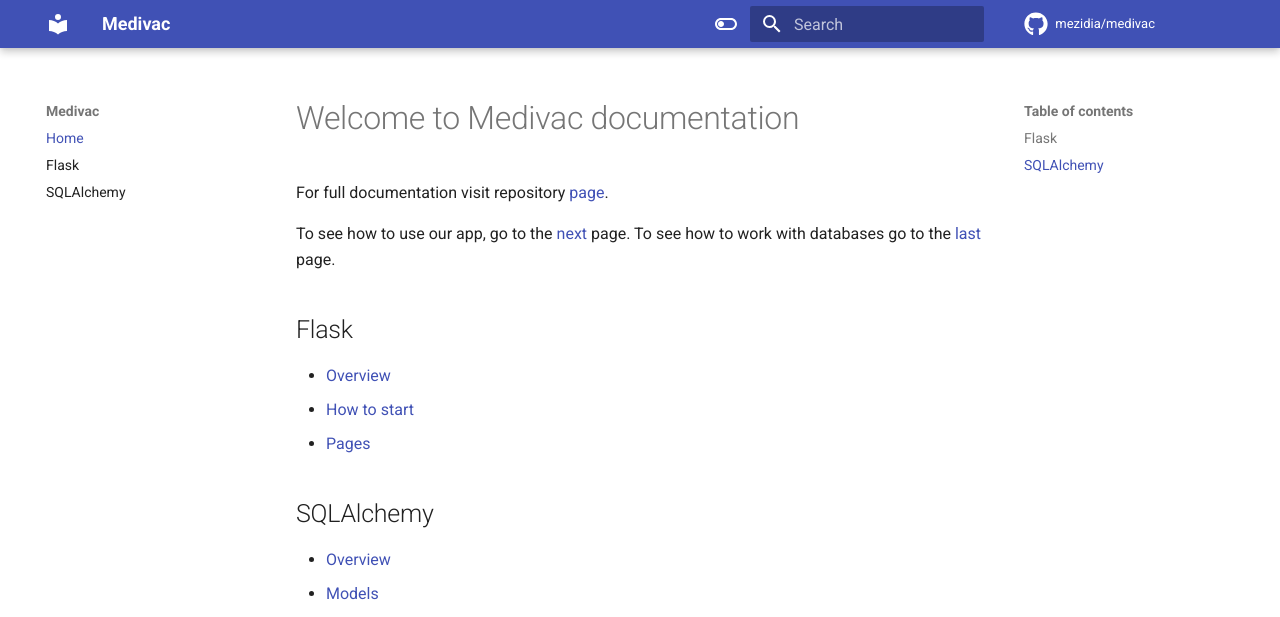
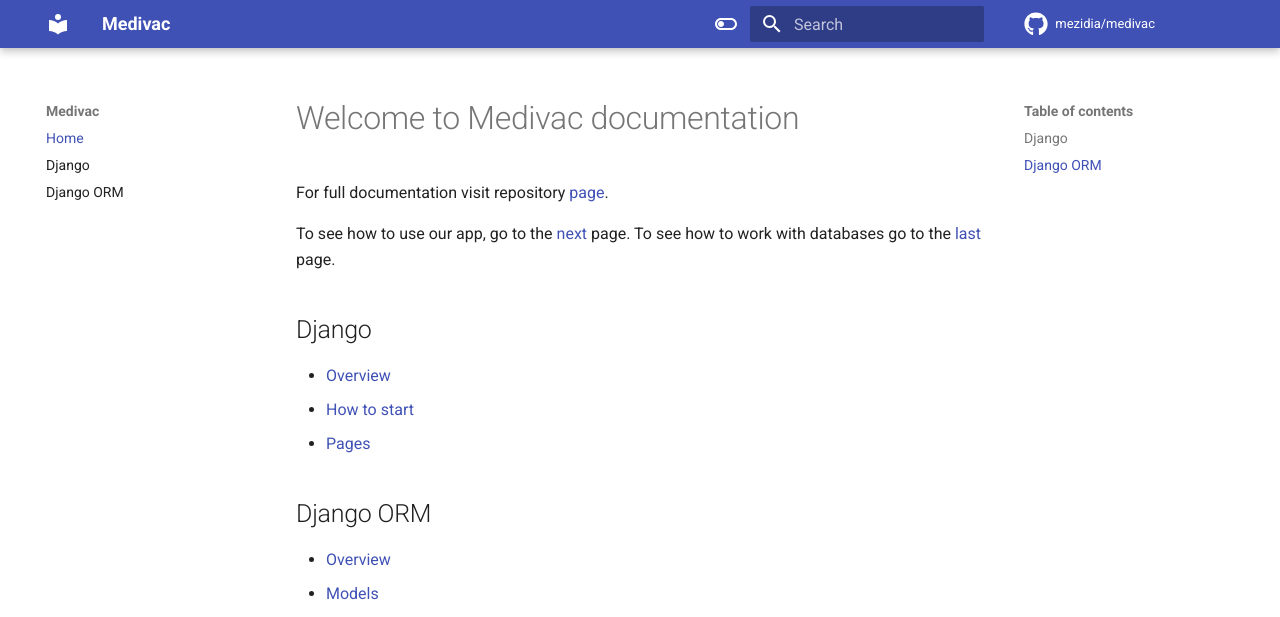
Before and after one commit to mezidia/django_labs, an MkDocs documentation site: the page built from docs/index.md, in a window 1280 px wide. Shown: the top 617 px of the page. Built offline with MkDocs 1.6.1 and Material for MkDocs 9.7.7, drawn with Linux system fonts in a browser that asks for light colours; comment, search, counter and statistics services are not loaded.

Commit message:
Rename pages

```diff
--- a/docs/index.md
+++ b/docs/index.md
@@ -2,18 +2,18 @@
 
 For full documentation visit repository [page](https://github.com/mezidia/medivac).
 
-To see how to use our app, go to the [next](flask.md) page. To see how to work with databases go to
-the [last](alchemy.md)
+To see how to use our app, go to the [next](django.md) page. To see how to work with databases go to
+the [last](orm.md)
 page.
 
-## Flask
+## Django
 
-* [Overview](flask.md#overview)
-* [How to start](flask.md#how-to-start)
-* [Pages](flask.md#pages)
+* [Overview](django.md#overview)
+* [How to start](django.md#how-to-start)
+* [Pages](django.md#pages)
 
-## SQLAlchemy
+## Django ORM
 
-* [Overview](alchemy.md#overview)
-* [Models](alchemy.md#models)
-* [Query](alchemy.md#core)
+* [Overview](orm.md#overview)
+* [Models](orm.md#models)
+* [Query](orm.md#core)
--- a/mkdocs.yml
+++ b/mkdocs.yml
@@ -2,8 +2,8 @@ site_name: Medivac
 site_url: https://example.com/
 nav:
     - Home: index.md
-    - Flask: flask.md
-    - SQLAlchemy: alchemy.md
+    - Django: django.md
+    - Django ORM: orm.md
 theme:
     name: material
     palette:
```
Also changed, not shown: docs/django.md (renamed from docs/flask.md), docs/orm.md (renamed from docs/alchemy.md).
